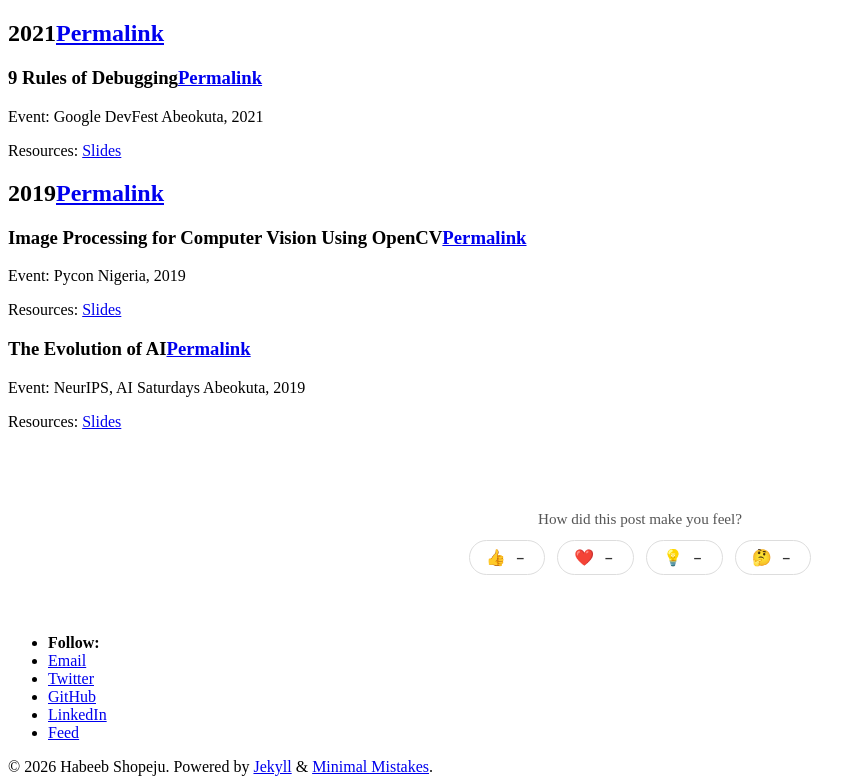
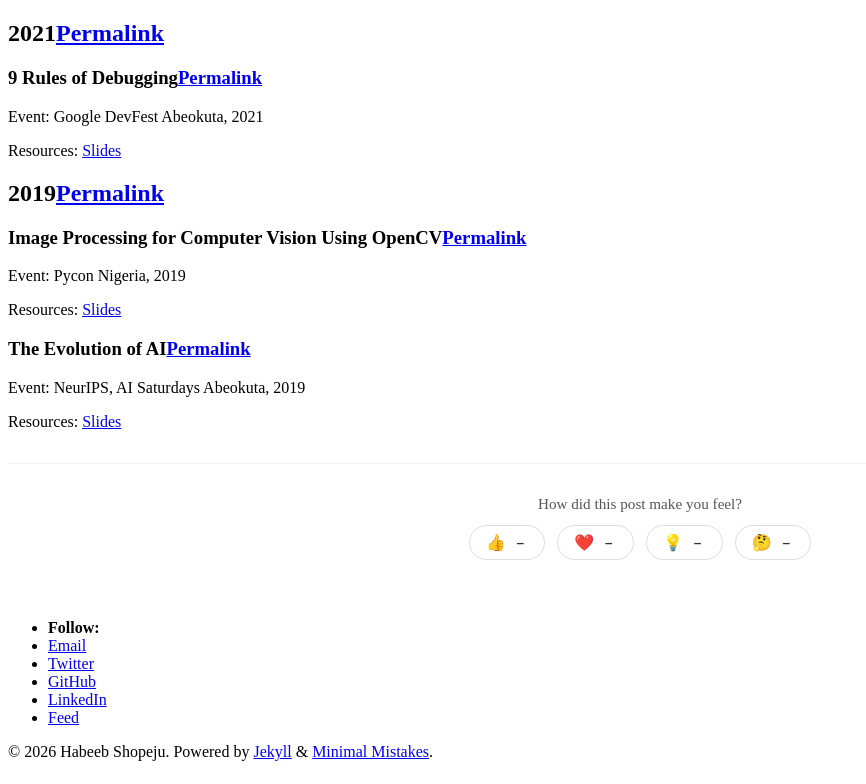
Before and after one commit to HAKSOAT/haksoat.github.io, a Jekyll site: the page built from _pages/talks-archive.md, in a window 1280 px wide. Shown: the part 5251-6035 px from the top of the page, without its empty margins (0-866 px from the left). Built offline with Jekyll 4.4.1, drawn with Linux system fonts in a browser that asks for light colours; cached includes are drawn as plain includes.

Commit message:
Fix reactions widget: add border-top separator and proper spacing to match theme visual language

```diff
--- a/_includes/reactions.html
+++ b/_includes/reactions.html
@@ -18,8 +18,9 @@
 
 <style>
   .post-reactions {
-    margin: 0 0 1rem;
-    padding: 3rem 0 0.5rem;
+    margin: 2em 0 1rem;
+    padding: 1em 0 0.5rem;
+    border-top: 1px solid #f2f3f3;
     text-align: center;
   }
   .reactions__label {
```
